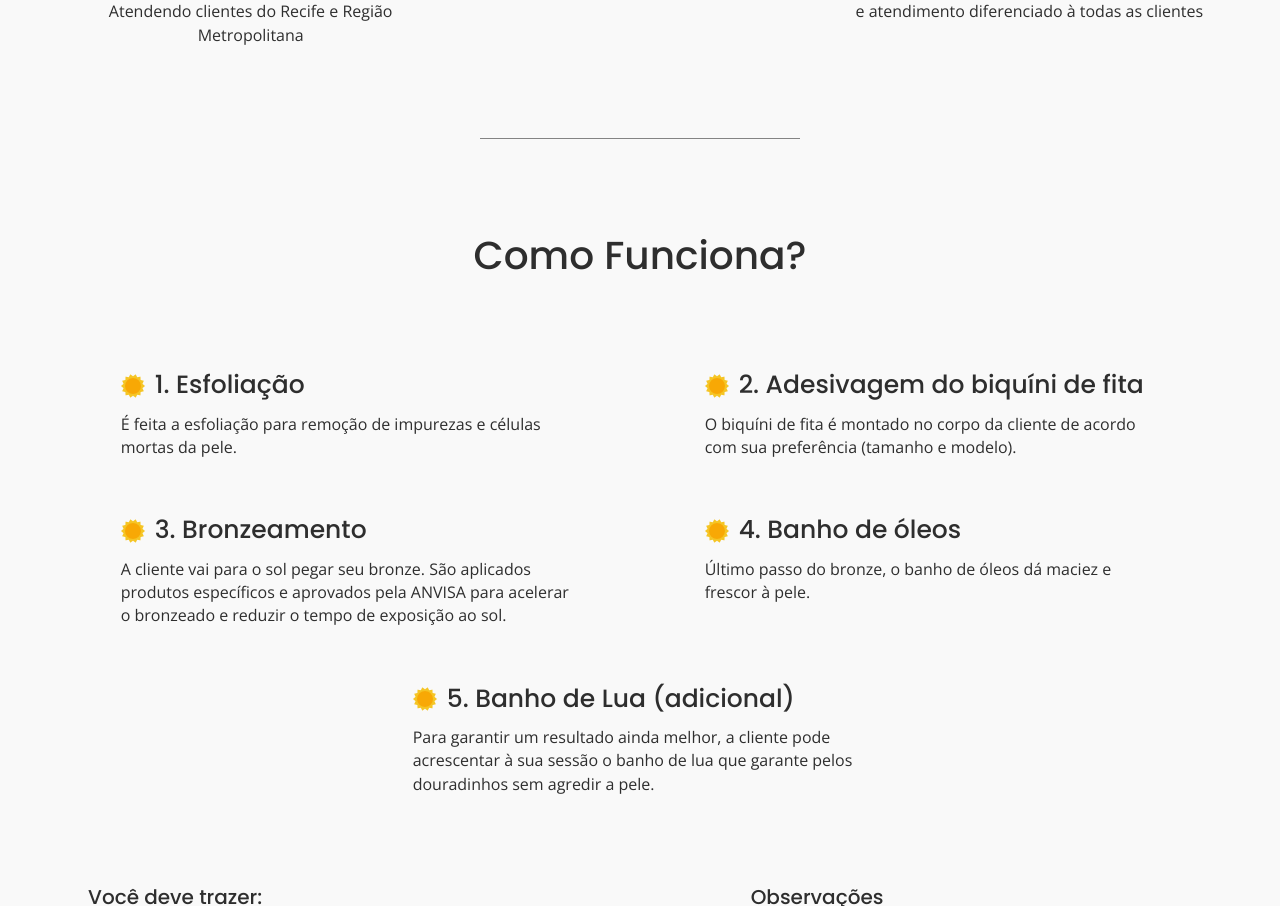
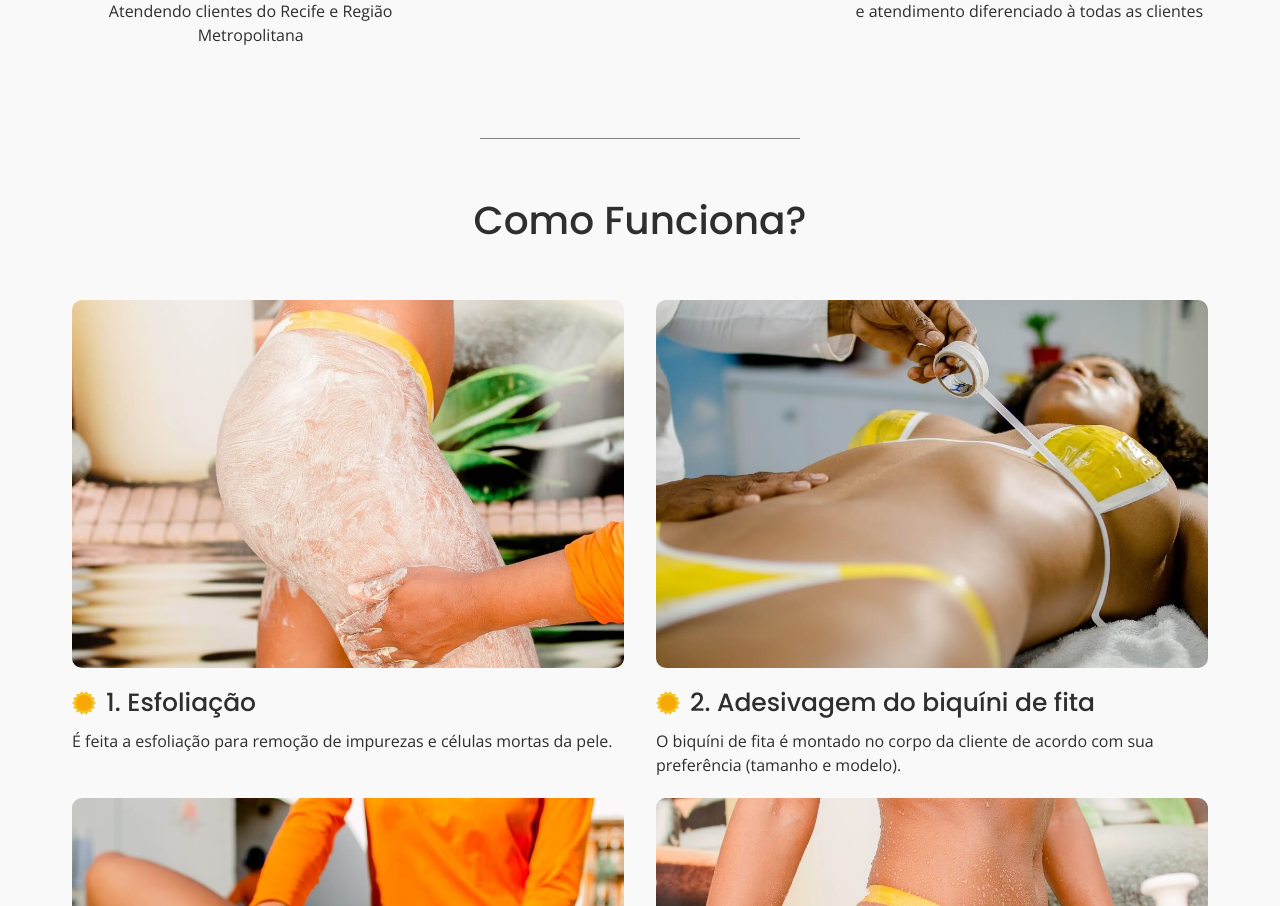
Before and after one commit to betodasilva/bronzeadonatural, a Jekyll site: the page built from index.md, in a window 1280 px wide. Shown: the part 1227-2133 px from the top of the page. Built offline with Jekyll 4.4.1, drawn with Linux system fonts in a browser that asks for light colours; nearby versions of some CDN libraries.

Commit message:
Add images for step-by-step section

```diff
--- a/_layouts/default.html
+++ b/_layouts/default.html
@@ -54,27 +54,32 @@
           <div class="col-xs-12 center-xs">
             <h1 class="title medium">Como Funciona?</h1>
           </div>
-          <div class="col-xs-12 col-sm-5 start-sm">
+          <div class="col-xs-12 col-sm-6 start-sm">
+            <img src="/assets/images/1.jpg" alt="Esfoliação" class="rounded">
             <h3 class="title medium"><i class="icon icon-sun" aria-hidden="true"></i>1. Esfoliação</h3>
             <p>É feita a esfoliação para remoção de impurezas e células mortas da pele.</p>
           </div>
-          <div class="col-xs-12 col-sm-5 start-sm">
+          <div class="col-xs-12 col-sm-6 start-sm">
+            <img src="/assets/images/2.jpg" alt="Esfoliação" class="rounded">
             <h3 class="title medium"><i class="icon icon-sun" aria-hidden="true"></i>2. Adesivagem do biquíni de fita</h3>
             <p>O biquíni de fita é montado no corpo da cliente de acordo com sua preferência (tamanho e modelo).</p>
           </div>
-          <div class="col-xs-12 col-sm-5 start-sm">
+          <div class="col-xs-12 col-sm-6 start-sm">
+            <img src="/assets/images/3.jpg" alt="Esfoliação" class="rounded">
             <h3 class="title medium"><i class="icon icon-sun" aria-hidden="true"></i>3. Bronzeamento</h3>
             <p>A cliente vai para o sol pegar seu bronze. São aplicados produtos específicos e aprovados pela ANVISA para acelerar o bronzeado e reduzir o tempo de exposição ao sol.</p>
           </div>
-          <div class="col-xs-12 col-sm-5 start-sm">
+          <div class="col-xs-12 col-sm-6 start-sm">
+            <img src="/assets/images/4.jpg" alt="Esfoliação" class="rounded">
             <h3 class="title medium"><i class="icon icon-sun" aria-hidden="true"></i>4. Banho de óleos</h3>
             <p>Último passo do bronze, o banho de óleos dá maciez e frescor à pele.</p>
           </div>
-          <div class="col-xs-12 col-sm-5 start-sm" style="margin: 0 auto;">
+          <div class="col-xs-12 col-sm-6 start-sm" style="margin: 0 auto;">
+            <img src="/assets/images/5.jpg" alt="Esfoliação" class="rounded">
             <h3 class="title medium"><i class="icon icon-sun" aria-hidden="true"></i>5. Banho de Lua (adicional)</h3>
             <p> Para garantir um resultado ainda melhor, a cliente pode acrescentar à sua sessão o banho de lua que garante pelos douradinhos sem agredir a pele.</p>
           </div>
-          <div class="col-xs-12 start-sm around-sm row" style="margin-top: 40px;">
+          <div class="col-xs-12 center-xs start-sm row" style="margin-top: 40px;">
             <ul class="lista-inicial col-sm-6">
               <h4 class="title medium">Você deve trazer:</h4>
               <li>Protetor solar ou bloqueador de rosto</li>
--- a/_sass/main.scss
+++ b/_sass/main.scss
@@ -427,6 +427,13 @@
 	background: #848484;
 }
 
+.como-funciona .title {
+	margin-top: 20px;
+}
+
+.rounded {
+	border-radius: 10px;
+}
 
 .short{
 	&:nth-child(3) {
```
Also changed, not shown: assets/images/1.jpg (added), assets/images/2.jpg (added), assets/images/3.jpg (added), assets/images/4.jpg (added), assets/images/5.jpg (added).
